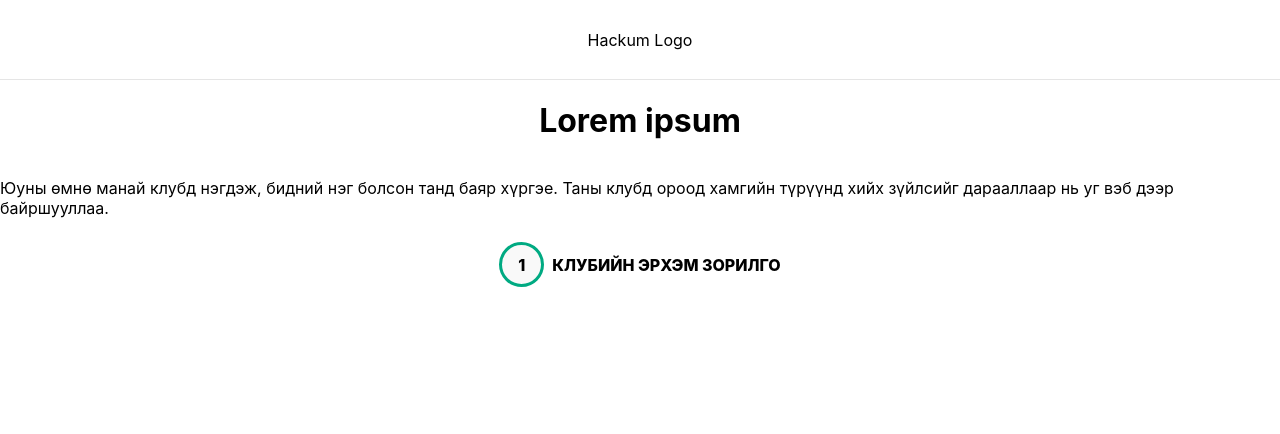
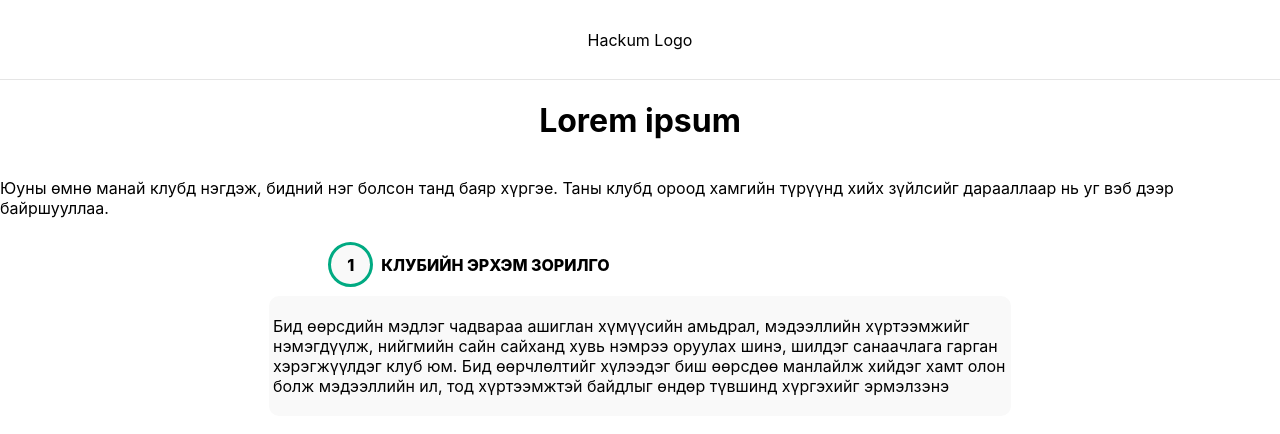
Before and after one commit to hackumclub/new-members, a Next.js app: page / in a window 1280 px wide. Shown: the top 434 px of the page. Built offline with nearby package versions, Linux system fonts and the light colour scheme.

Commit message:
box hiisen

```diff
--- /dev/null
+++ b/components/Card/Card.js
@@ -0,0 +1,10 @@
+import styles from "./Card.module.css";
+
+export default function Title({ title, number }) {
+  return (
+    <div className={styles.box}>
+      <p> Бид өөрсдийн мэдлэг чадвараа ашиглан хүмүүсийн амьдрал, мэдээллийн хүртээмжийг нэмэгдүүлж, нийгмийн сайн сайханд хувь нэмрээ оруулах шинэ, шилдэг санаачлага гарган хэрэгжүүлдэг клуб юм. Бид өөрчлөлтийг хүлээдэг биш өөрсдөө манлайлж хийдэг хамт олон болж мэдээллийн ил, тод хүртээмжтэй байдлыг өндөр түвшинд хүргэхийг эрмэлзэнэ</p>
+    </div>
+
+  );
+}
--- /dev/null
+++ b/components/Card/Card.module.css
@@ -0,0 +1,6 @@
+.box {
+    background-color: #F9F9F9;
+    width: 742px;
+    padding: 4px;
+    border-radius: 10px;
+}
--- a/pages/index.js
+++ b/pages/index.js
@@ -2,6 +2,7 @@ import Head from "next/head";
 import Image from "next/image";
 import styles from "../styles/Home.module.css";
 import Title from "../components/Title/Title";
+import Card from "../components/Card/Card";
 
 const TitleList = [
   {
@@ -33,6 +34,7 @@ export default function Home() {
           {TitleList.map((item, index) =>
             <Title key={index} title={item.title} number={index + 1} />
           )}
+          <Card></Card>
         </div>
       </main>
     </div>
```
